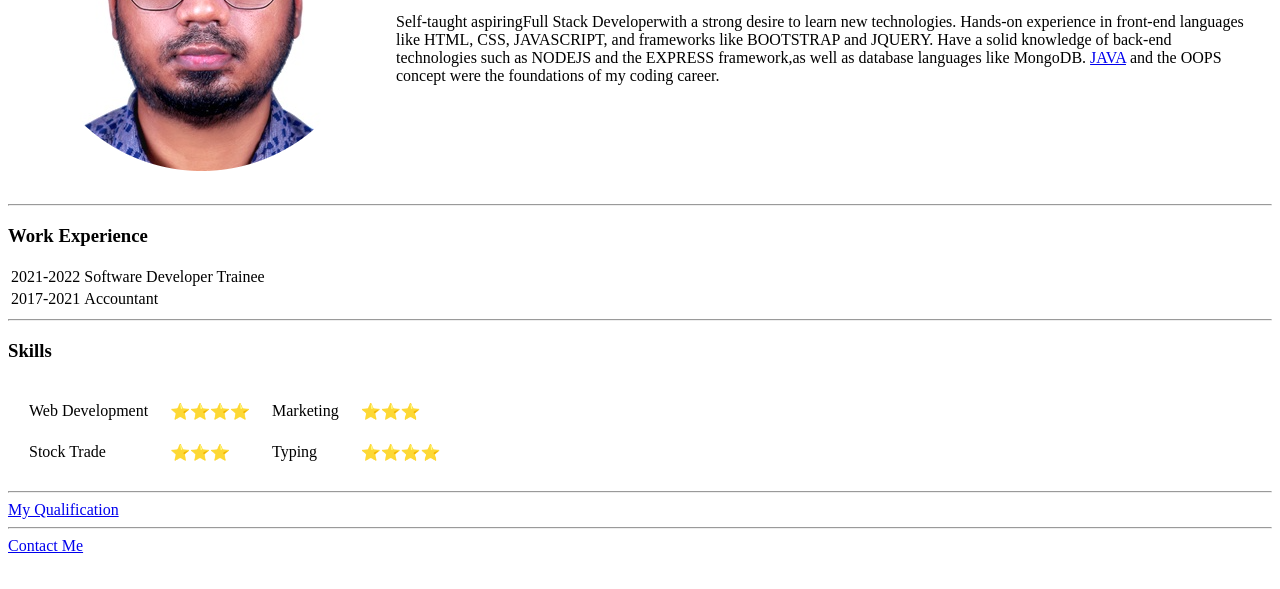
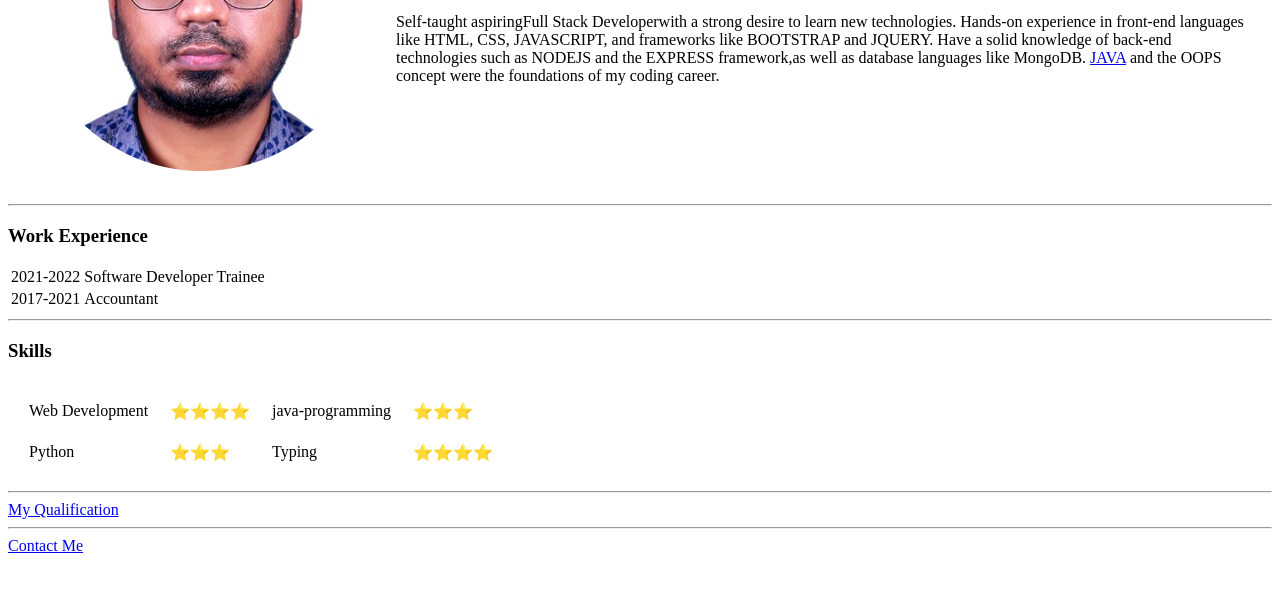
Before and after one commit to Vaiskah/Personal-Website-Using-only-HTML, a plain HTML site: page index.html in a window 1280 px wide. Shown: the part 203-792 px from the top of the page. Drawn offline with Linux system fonts and the light colour scheme.

Commit message:
modified skills

```diff
--- a/index.html
+++ b/index.html
@@ -56,11 +56,11 @@
       <tr>
         <td>Web Development</td>
         <td>⭐⭐⭐⭐</td>
-        <td>Marketing</td>
+        <td>java-programming</td>
         <td>⭐⭐⭐</td>
       </tr>
       <tr>
-        <td>Stock Trade</td>
+        <td>Python</td>
         <td>⭐⭐⭐</td>
         <td>Typing</td>
         <td>⭐⭐⭐⭐</td>
```
